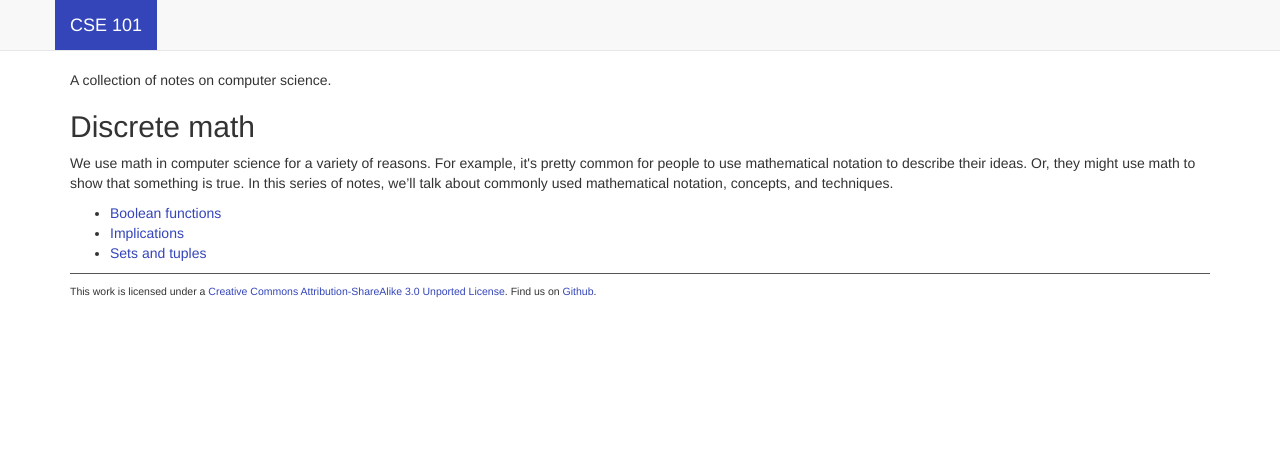
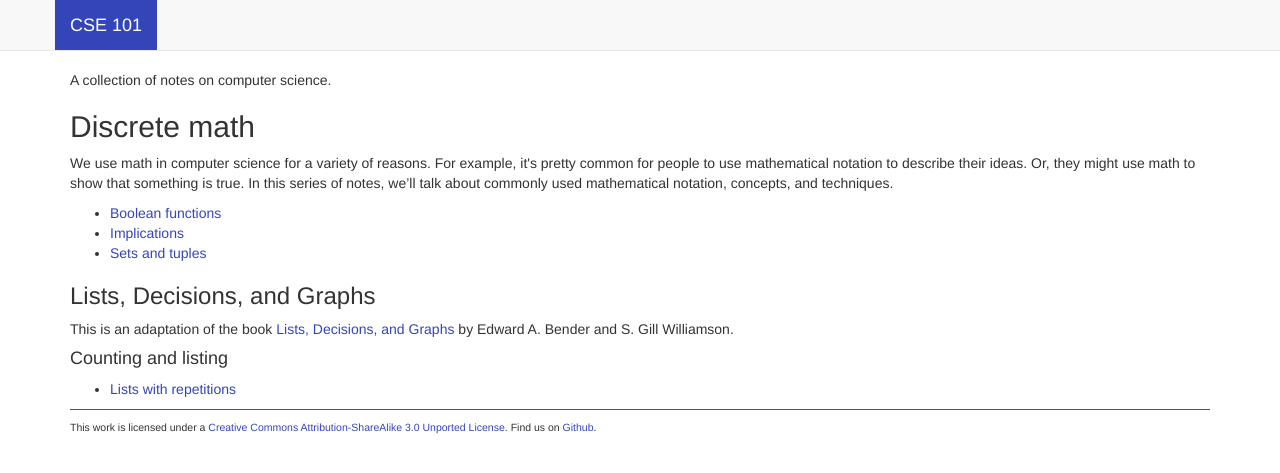
Before and after one commit to jstnhuang/cse101, a Jekyll site: the page built from index.html, in a window 1280 px wide. Shown: the top 473 px of the page. Built offline with Jekyll 4.4.1, drawn with Linux system fonts in a browser that asks for light colours; nearby versions of some CDN libraries.

Commit message:
Started on lists with repetitions.

```diff
--- a/index.html
+++ b/index.html
@@ -11,3 +11,12 @@ layout: index
   <li><a href="notes/discrete-math/implications.html">Implications</a></li>
   <li><a href="notes/discrete-math/sets-and-tuples.html">Sets and tuples</a></li>
 </ul>
+<h3>Lists, Decisions, and Graphs</h3>
+<p>This is an adaptation of the book <a href="http://books.google.com/books?printsec=frontcover&id=vaXv_yhefG8C#v=onepage&q&f=false">Lists, Decisions, and Graphs</a> by Edward A. Bender and S. Gill Williamson.</p>
+<h4>Counting and listing</h4>
+<ul>
+  <li><a href="notes/discrete-math/ldg/lists-with-repetitions.html">Lists with repetitions</a></li>
+  <!--li><a href="notes/discrete-math/ldg/lists-without-repetitions.html">Lists without repetitions</a></li>
+  <li><a href="notes/discrete-math/ldg/sets.html">Sets</a></li>
+  <li><a href="notes/discrete-math/ldg/probability-and-basic-counting.html">Probability and basic counting</a></li-->
+</ul>
```
Also changed, not shown: notes/discrete-math/ldg/lists-with-repetitions.html (added, +18 -0 lines).
